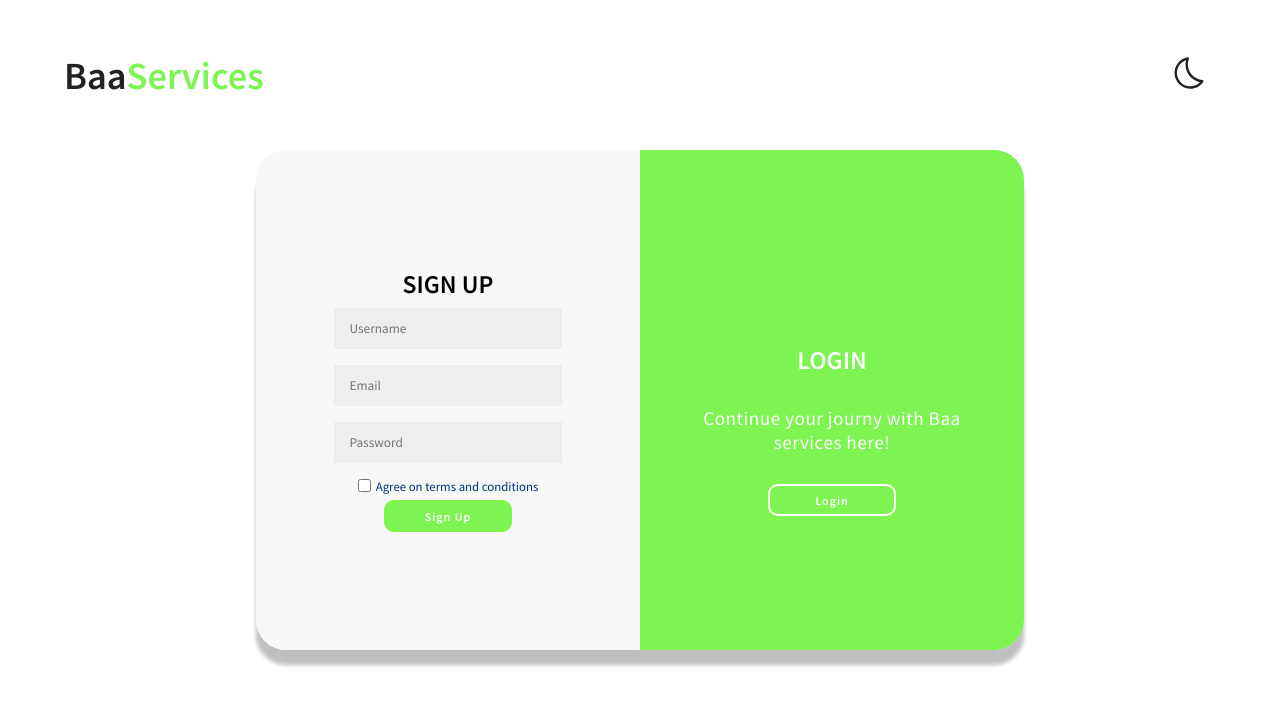
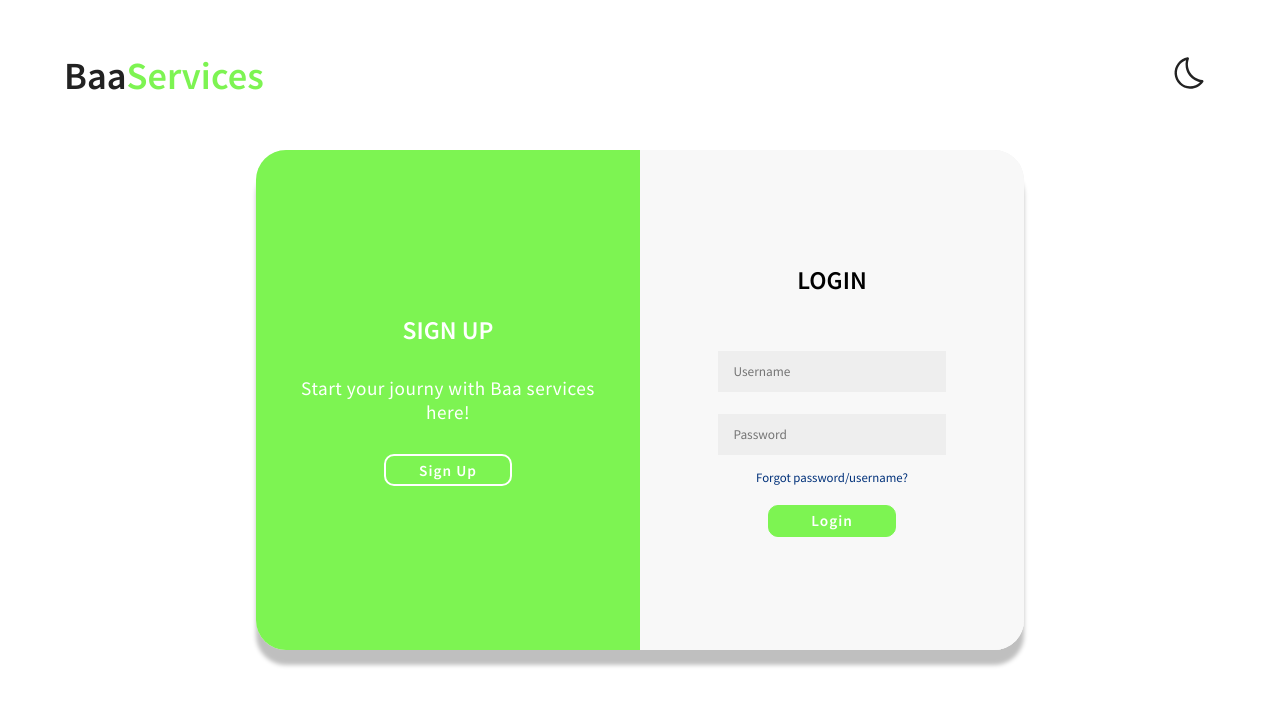
Before and after one commit to BassimaGH/login_form_responsive, a plain HTML site: page index.html in a window 1280 px wide. Both pictures are taken after a click on the button "Login". Drawn offline with Linux system fonts and the light colour scheme.

Commit message:
finished the sliding login and sign up form

```diff
--- a/index.css
+++ b/index.css
@@ -98,7 +98,10 @@ h1 {
 h2 {
     font-weight: bolder;
     font-size: 2vw;
-    margin: 0;
+}
+
+.main_header_forms {
+    margin-bottom: 40px;
 }
 
 p {
@@ -129,6 +132,7 @@ form {
 	align-items: center;
 	justify-content: center;
 	flex-direction: column;
+    row-gap: 0.5vw;
 	padding: 0 50px;
 	height: 100%;
 	text-align: center;
@@ -157,6 +161,7 @@ input {
 
 input[type="checkbox"] {
     width: auto;
+    cursor: pointer;
 }
 
 /* buttons */
@@ -168,11 +173,11 @@ button {
 	border: 1px solid #7DF452;
 	background-color: #7DF452;
 	color: #FFFFFF;
-	font-size: 12px;
+	font-size: 1.2vw;
 	font-weight: bold;
-	padding: 0.5vw 2vw;
 	letter-spacing: 1px;
 	transition: transform 80ms ease-in;
+    cursor: pointer;
 }
 
 button:active {
@@ -182,6 +187,11 @@ button:active {
 button.ghost {
     background-color: transparent;
     border: 2px solid #ffffff;
+    cursor: pointer;
+}
+
+.form_btn {
+    margin-top: 1vw;
 }
 
 .form_container {
@@ -220,7 +230,8 @@ button.ghost {
 .overlay {
     background-color: #7DF452;
     color: #ffffff;
-    height: 100vh;
+    background-size: cover;
+    height: 100%;
     background-position: 0 0;
     position: relative;
 	left: -100%;
@@ -238,17 +249,63 @@ button.ghost {
     text-align: center;
 	top: 0;
     padding: 0 40px;
-	height: 70%;
+	height: 100%;
 	width: 50%;
 	transform: translateX(0);
 	transition: transform 0.6s ease-in-out;
 }
 
-.overlay_right {
+.overlay_left {
     transform: translateX(-20%);
 }
 
-.overlay_left {
-	right: 0;
+.overlay_right {
+    right: 0;
 	transform: translateX(0);
 }
+
+
+/* animation */
+
+/* move the sign up form to the right */
+.container.right-panel-active .sign_up_form {
+	transform: translateX(100%);
+}
+
+/* move the right overlay to the left */
+
+.container.right-panel-active .overlay_container {
+    transform: translateX(-100%);
+}
+
+/* bring the login form up */
+
+.container.right-panel-active .login_form {
+    transform: translateX(100%);
+    opacity: 1;
+    z-index: 6;
+    animation: visibility 0.5s;
+}
+@keyframes visibility {
+    0%, 55% {
+        opacity: 0;
+        z-index: 1;
+    }
+    56%, 100% {
+        opacity: 1;
+        z-index: 6;
+    }
+}
+/* bring the sign up message overlay up */
+
+.container.right-panel-active .overlay {
+    transform: translateX(50%);
+}
+
+.container.right-panel-active .overlay_left {
+    transform: translateX(0);
+}
+
+.container.right-panel-active .overlay_right {
+    transform: translateX(20%);
+}
--- a/index.html
+++ b/index.html
@@ -31,7 +31,7 @@
                 <!-- sign up form -->
                 <div class="form_container sign_up_form">
                     <form action="#">
-                        <h2>SIGN UP</h2>
+                        <h2 class="main_header_forms">SIGN UP</h2>
                         <input type="text" placeholder="Username">
                         <input type="email" placeholder="Email">
                         <input type="password" placeholder="Password">
@@ -39,28 +39,32 @@
                             <input type="checkbox">
                             <a href="#" class="terms_text">Agree on terms and conditions</a>
                         </div>
-                        <button>Sign Up</button>
+                        <div class="form_btn">
+                            <button>Sign Up</button>
+                        </div>
                     </form>
                 </div>
                 <!-- login form -->
                 <div class="form_container login_form">
                     <form action="#">
-                        <h2>LOGIN</h2>
+                        <h2 class="main_header_forms">LOGIN</h2>
                         <input type="text" placeholder="Username">
                         <input type="password" placeholder="Password">
                         <a href="#">Forgot password/username?</a>
-                        <button>Login</button>
+                        <div class="form_btn">
+                            <button>Login</button>
+                        </div>
                     </form>
                 </div>
                 <!-- overlay container -->
                 <div class="overlay_container">
                     <div class="overlay">
-                        <div class="overlay_panel overlay_left">
+                        <div class="overlay_panel overlay_right">
                             <h2>LOGIN</h2>
                             <p>Continue your journy with Baa services here!</p>
                             <button class="ghost" id="logIn">Login</button>
                         </div>
-                        <div class="overlay_panel overlay_right">
+                        <div class="overlay_panel overlay_left">
                             <h2>SIGN UP</h2>
                             <p>Start your journy with Baa services here!</p>
                             <button class="ghost" id="signUp">Sign Up</button>
--- a/index.js
+++ b/index.js
@@ -3,3 +3,17 @@ var moon_icon = document.getElementById("moon_svg");
 moon_icon.onclick = function() {
     document.body.classList.toggle("dark_mode");
 }
+
+// animation
+
+const signUpButton = document.getElementById('signUp');
+const logInButton = document.getElementById('logIn');
+const container = document.getElementById('container');
+
+signUpButton.addEventListener('click', () => {
+	container.classList.remove("right-panel-active");
+});
+
+logInButton.addEventListener('click', () => {
+	container.classList.add("right-panel-active");
+});
```
